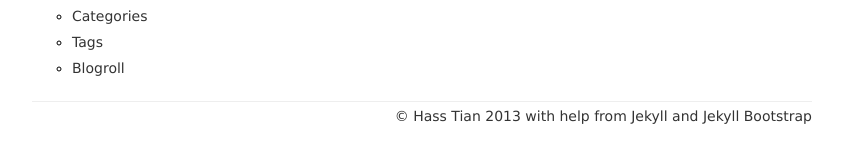
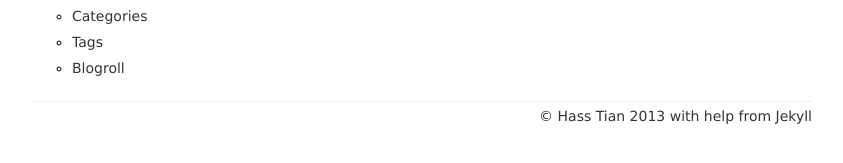
Before and after one commit to bugcook/eorza.github.com, a Jekyll site: the page built from index.html, in a window 1280 px wide. Shown: the part 306-469 px from the top of the page, without its empty margins (218-1061 px from the left). Built offline with Jekyll 4.4.1, drawn with Linux system fonts in a browser that asks for light colours.

Commit message:
Change the footer infomations

```diff
--- a/_layouts/default.html
+++ b/_layouts/default.html
@@ -40,8 +40,6 @@
 			<footer id="footer">
 				© Hass Tian 2013 with help from
 				<a href="https://github.com/mojombo/jekyll" target="_blank">Jekyll</a>
-				and
-				<a href="http://jekyllbootstrap.com" target="_blank">Jekyll Bootstrap</a>
 			</footer>
 		</div>
 
```
